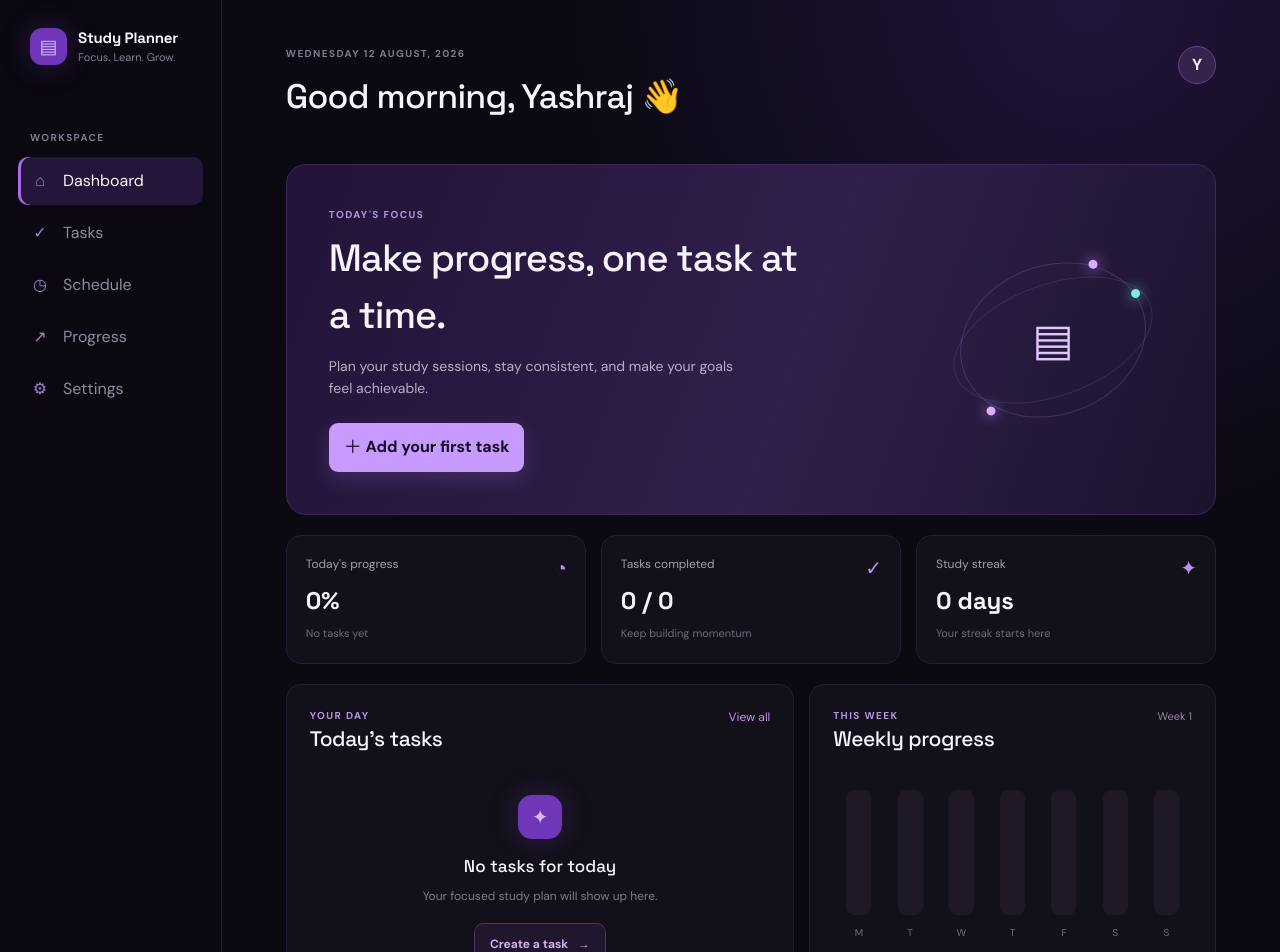
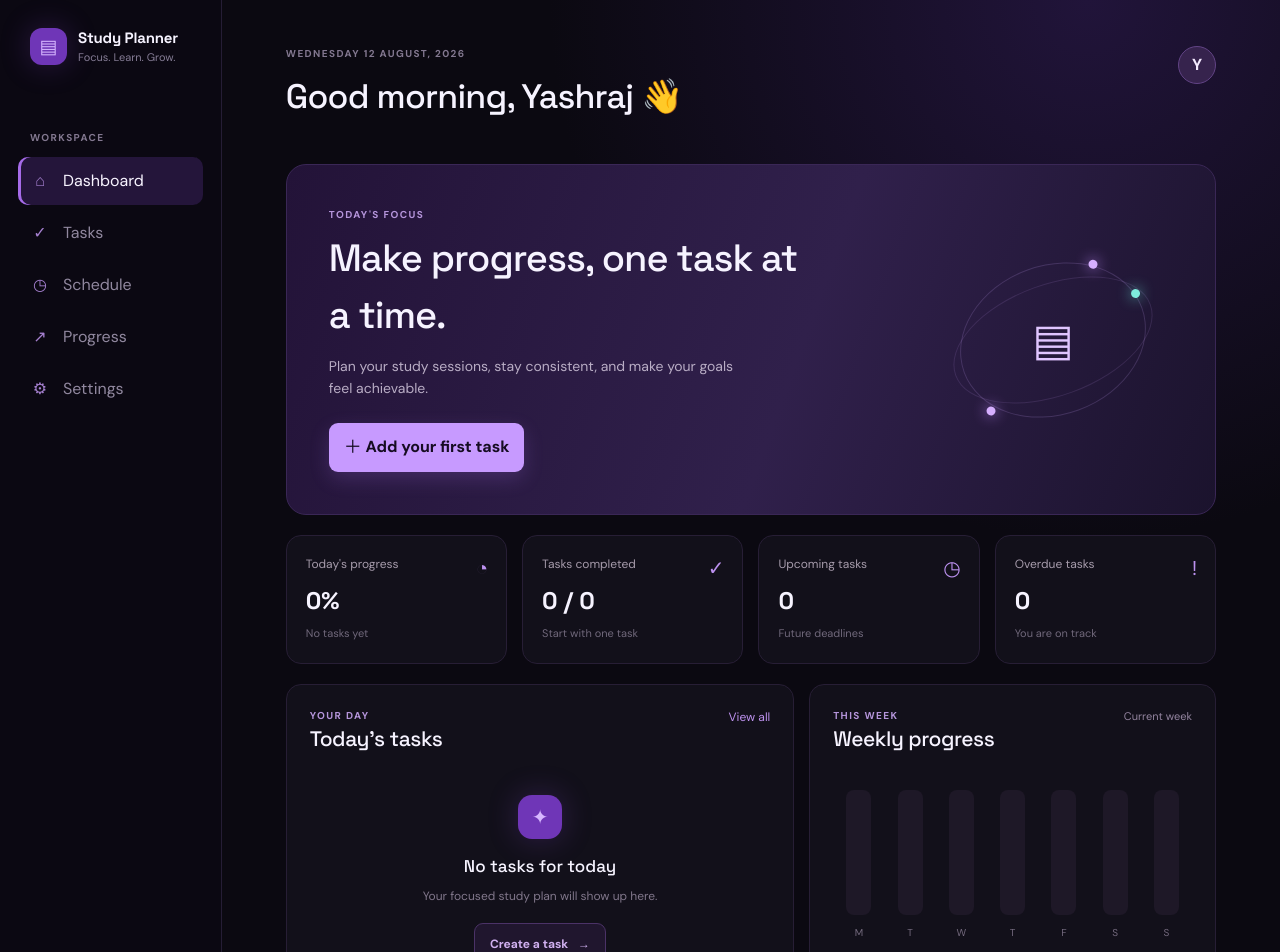
Before and after one commit to yashrajagawane/studyflow-pwa, a React (Vite) app: page / in a window 1280 px wide. Shown: the top 952 px of the page. Built offline with nearby package versions, Linux system fonts and the light colour scheme.

Commit message:
Build dashboard information architecture

```diff
--- a/src/App.css
+++ b/src/App.css
@@ -54,12 +54,13 @@ h2 { margin-bottom: 0; font-size: 21px; letter-spacing: -.45px; }
 .hero-book { position: absolute; inset: 0; display: grid; place-items: center; color: #e0c5ff; font-size: 44px; transform: rotate(20deg); }
 .orbit-dot { position: absolute; width: 9px; height: 9px; border-radius: 50%; background: #d6afff; box-shadow: 0 0 14px #c28aff; }
 .dot-one { top: 12px; right: 26px; }.dot-two { bottom: 24px; left: 7px; }.dot-three { top: 54px; right: -4px; background: #7eecdd; box-shadow: 0 0 14px #64d8ca; }
-.stats-grid { display: grid; grid-template-columns: repeat(3, 1fr); gap: 15px; }
+.stats-grid { display: grid; grid-template-columns: repeat(4, 1fr); gap: 15px; }
 .stat-card, .panel { border: 1px solid #271e35; border-radius: 15px; background: #12101a; }
 .stat-card { position: relative; padding: 19px; }
 .stat-card p { margin-bottom: 12px; color: #a69bab; font-size: 12px; }.stat-card strong { display: block; margin-bottom: 4px; font: 700 24px 'Space Grotesk', sans-serif; }.stat-card span { color: #70687b; font-size: 11px; }.stat-icon { position: absolute; top: 17px; right: 18px; color: #bc91ef; font-size: 20px; }
 .content-grid { display: grid; grid-template-columns: 1.25fr 1fr; gap: 15px; }.panel { padding: 23px; }.panel-heading { display: flex; align-items: flex-start; justify-content: space-between; }.text-button { border: 0; color: #bd91ee; background: transparent; cursor: pointer; font-size: 12px; }.week-badge { color: #93849f; font-size: 11px; }
 .empty-state { min-height: 250px; display: flex; flex-direction: column; align-items: center; justify-content: center; text-align: center; }.empty-icon { width: 44px; height: 44px; margin-bottom: 15px; border-radius: 14px; font-size: 20px; }.empty-state h3 { margin-bottom: 7px; font-size: 17px; }.empty-state p, .coming-soon > p { margin-bottom: 18px; color: #81778b; font-size: 12px; }.secondary-button { color: #d0b0f0; border: 1px solid #4b3267; background: #20162e; font-size: 12px; }.secondary-button span { margin-left: 7px; }.week-bars { display: flex; align-items: end; justify-content: space-between; gap: 10px; height: 185px; padding: 25px 5px 0; }.day-bar { display: flex; flex: 1; flex-direction: column; align-items: center; gap: 10px; color: #746a7e; font-size: 10px; }.bar-track { display: flex; align-items: end; width: 100%; max-width: 25px; height: 125px; border-radius: 8px; background: #1e1827; overflow: hidden; }.bar-fill { width: 100%; border-radius: 8px; background: #9e6bd2; }.panel-note { margin: 13px 0 0; color: #6f6578; font-size: 11px; line-height: 1.5; }.coming-soon { max-width: 500px; margin: 10vh auto; text-align: center; }.coming-soon .empty-icon { margin-inline: auto; }.coming-soon h2 { margin: 8px 0 10px; }.coming-soon > p { line-height: 1.6; }
 .mobile-nav { display: none; }
+@media (max-width: 1000px) { .stats-grid { grid-template-columns: repeat(2, 1fr); } }
 @media (max-width: 800px) { .sidebar { display: none; }.main-content { padding: 29px 17px 90px; }.topbar { margin-bottom: 26px; }.hero-card { min-height: 0; padding: 25px 22px; }.hero-orbit { width: 120px; height: 95px; margin-right: -20px; }.hero-book { font-size: 30px; }.stats-grid { grid-template-columns: 1fr; gap: 10px; }.stat-card { padding: 16px; }.stat-card p { margin-bottom: 7px; }.content-grid { grid-template-columns: 1fr; }.panel { padding: 19px; }.mobile-nav { position: fixed; z-index: 5; right: 12px; bottom: 12px; left: 12px; display: flex; justify-content: space-around; padding: 7px 3px; border: 1px solid #3b2a50; border-radius: 16px; background: rgba(21, 15, 30, .94); box-shadow: 0 10px 30px #08050e; backdrop-filter: blur(12px); }.nav-button.mobile { display: flex; flex-direction: column; gap: 3px; align-items: center; padding: 8px 10px; margin: 0; font-size: 10px; text-align: center; }.nav-button.mobile.active { box-shadow: none; }.nav-button.mobile .nav-icon { font-size: 17px; } }
 @media (max-width: 460px) { .hero-orbit { display: none; }.hero-card h2 { font-size: 27px; }.hero-copy { font-size: 13px; }.topbar h1 { font-size: 24px; } }
--- a/src/App.jsx
+++ b/src/App.jsx
@@ -1,7 +1,8 @@
 import { useMemo, useState } from 'react'
 import './App.css'
+import { ComingSoon } from './components/common/ComingSoon'
 import { AppShell } from './components/layout/AppShell'
-import { ComingSoon } from './components/common/ComingSoon'
+import { Dashboard } from './pages/Dashboard'
 
 function App() {
   const [activePage, setActivePage] = useState('Dashboard')
@@ -32,87 +33,4 @@ function App() {
   )
 }
 
-function Dashboard({ onAddTask }) {
-  return (
-    <div className="dashboard">
-      <section className="hero-card">
-        <div>
-          <p className="card-kicker">TODAY&apos;S FOCUS</p>
-          <h2>Make progress, one task at a time.</h2>
-          <p className="hero-copy">Plan your study sessions, stay consistent, and make your goals feel achievable.</p>
-          <button className="primary-button" type="button" onClick={onAddTask}>
-            <span aria-hidden="true">＋</span> Add your first task
-          </button>
-        </div>
-        <div className="hero-orbit" aria-hidden="true">
-          <span className="orbit-dot dot-one" />
-          <span className="orbit-dot dot-two" />
-          <span className="orbit-dot dot-three" />
-          <span className="hero-book">▤</span>
-        </div>
-      </section>
-
-      <section className="stats-grid" aria-label="Study statistics">
-        <StatCard label="Today&apos;s progress" value="0%" detail="No tasks yet" icon="◔" />
-        <StatCard label="Tasks completed" value="0 / 0" detail="Keep building momentum" icon="✓" />
-        <StatCard label="Study streak" value="0 days" detail="Your streak starts here" icon="✦" />
-      </section>
-
-      <section className="content-grid">
-        <div className="panel tasks-panel">
-          <div className="panel-heading">
-            <div>
-              <p className="card-kicker">YOUR DAY</p>
-              <h2>Today&apos;s tasks</h2>
-            </div>
-            <button className="text-button" type="button" onClick={onAddTask}>View all</button>
-          </div>
-          <EmptyState onAddTask={onAddTask} />
-        </div>
-
-        <div className="panel progress-panel">
-          <div className="panel-heading">
-            <div>
-              <p className="card-kicker">THIS WEEK</p>
-              <h2>Weekly progress</h2>
-            </div>
-            <span className="week-badge">Week 1</span>
-          </div>
-          <div className="week-bars" aria-label="Weekly progress is empty until tasks are added">
-            {['M', 'T', 'W', 'T', 'F', 'S', 'S'].map((day, index) => (
-              <div className="day-bar" key={`${day}-${index}`}>
-                <div className="bar-track"><div className="bar-fill" style={{ height: '0%' }} /></div>
-                <span>{day}</span>
-              </div>
-            ))}
-          </div>
-          <p className="panel-note">Your weekly activity will appear here once you add tasks.</p>
-        </div>
-      </section>
-    </div>
-  )
-}
-
-function StatCard({ label, value, detail, icon }) {
-  return (
-    <article className="stat-card">
-      <div className="stat-icon" aria-hidden="true">{icon}</div>
-      <p>{label}</p>
-      <strong>{value}</strong>
-      <span>{detail}</span>
-    </article>
-  )
-}
-
-function EmptyState({ onAddTask }) {
-  return (
-    <div className="empty-state">
-      <div className="empty-icon" aria-hidden="true">✦</div>
-      <h3>No tasks for today</h3>
-      <p>Your focused study plan will show up here.</p>
-      <button className="secondary-button" type="button" onClick={onAddTask}>Create a task <span aria-hidden="true">→</span></button>
-    </div>
-  )
-}
-
 export default App
--- /dev/null
+++ b/src/components/common/EmptyState.jsx
@@ -0,0 +1,14 @@
+export function EmptyState({ title, description, actionLabel, onAction }) {
+  return (
+    <div className="empty-state">
+      <div className="empty-icon" aria-hidden="true">✦</div>
+      <h3>{title}</h3>
+      <p>{description}</p>
+      {actionLabel && onAction ? (
+        <button className="secondary-button" type="button" onClick={onAction}>
+          {actionLabel} <span aria-hidden="true">→</span>
+        </button>
+      ) : null}
+    </div>
+  )
+}
--- /dev/null
+++ b/src/components/progress/StatCard.jsx
@@ -0,0 +1,10 @@
+export function StatCard({ label, value, detail, icon }) {
+  return (
+    <article className="stat-card">
+      <div className="stat-icon" aria-hidden="true">{icon}</div>
+      <p>{label}</p>
+      <strong>{value}</strong>
+      <span>{detail}</span>
+    </article>
+  )
+}
--- /dev/null
+++ b/src/components/progress/WeeklyProgressPreview.jsx
@@ -0,0 +1,24 @@
+const weekDays = ['M', 'T', 'W', 'T', 'F', 'S', 'S']
+
+export function WeeklyProgressPreview({ values = [], hasActivity = false }) {
+  return (
+    <>
+      <div
+        className="week-bars"
+        aria-label={hasActivity ? 'Weekly study progress' : 'Weekly progress is empty until tasks are added'}
+      >
+        {weekDays.map((day, index) => (
+          <div className="day-bar" key={`${day}-${index}`}>
+            <div className="bar-track">
+              <div className="bar-fill" style={{ height: `${values[index] ?? 0}%` }} />
+            </div>
+            <span>{day}</span>
+          </div>
+        ))}
+      </div>
+      <p className="panel-note">
+        {hasActivity ? 'Your completion activity for the current week.' : 'Your weekly activity will appear here once you add tasks.'}
+      </p>
+    </>
+  )
+}
--- /dev/null
+++ b/src/pages/Dashboard.jsx
@@ -0,0 +1,75 @@
+import { EmptyState } from '../components/common/EmptyState'
+import { StatCard } from '../components/progress/StatCard'
+import { WeeklyProgressPreview } from '../components/progress/WeeklyProgressPreview'
+
+const emptyDashboard = {
+  todayProgress: 0,
+  todayCompleted: 0,
+  todayTotal: 0,
+  upcomingCount: 0,
+  overdueCount: 0,
+  weeklyValues: [0, 0, 0, 0, 0, 0, 0],
+}
+
+export function Dashboard({ onAddTask, data = emptyDashboard }) {
+  const dashboard = { ...emptyDashboard, ...data }
+  const hasTasks = dashboard.todayTotal > 0 || dashboard.upcomingCount > 0 || dashboard.overdueCount > 0
+  const hasWeeklyActivity = dashboard.weeklyValues.some((value) => value > 0)
+
+  return (
+    <div className="dashboard">
+      <section className="hero-card">
+        <div>
+          <p className="card-kicker">TODAY&apos;S FOCUS</p>
+          <h2>Make progress, one task at a time.</h2>
+          <p className="hero-copy">Plan your study sessions, stay consistent, and make your goals feel achievable.</p>
+          <button className="primary-button" type="button" onClick={onAddTask}>
+            <span aria-hidden="true">＋</span> Add your first task
+          </button>
+        </div>
+        <div className="hero-orbit" aria-hidden="true">
+          <span className="orbit-dot dot-one" />
+          <span className="orbit-dot dot-two" />
+          <span className="orbit-dot dot-three" />
+          <span className="hero-book">▤</span>
+        </div>
+      </section>
+
+      <section className="stats-grid" aria-label="Study statistics">
+        <StatCard label="Today&apos;s progress" value={`${dashboard.todayProgress}%`} detail={hasTasks ? 'Keep going' : 'No tasks yet'} icon="◔" />
+        <StatCard label="Tasks completed" value={`${dashboard.todayCompleted} / ${dashboard.todayTotal}`} detail={hasTasks ? 'Completed today' : 'Start with one task'} icon="✓" />
+        <StatCard label="Upcoming tasks" value={dashboard.upcomingCount} detail="Future deadlines" icon="◷" />
+        <StatCard label="Overdue tasks" value={dashboard.overdueCount} detail={dashboard.overdueCount ? 'Needs attention' : 'You are on track'} icon="!" />
+      </section>
+
+      <section className="content-grid">
+        <div className="panel tasks-panel">
+          <div className="panel-heading">
+            <div>
+              <p className="card-kicker">YOUR DAY</p>
+              <h2>Today&apos;s tasks</h2>
+            </div>
+            <button className="text-button" type="button" onClick={onAddTask}>View all</button>
+          </div>
+          <EmptyState
+            title="No tasks for today"
+            description="Your focused study plan will show up here."
+            actionLabel="Create a task"
+            onAction={onAddTask}
+          />
+        </div>
+
+        <div className="panel progress-panel">
+          <div className="panel-heading">
+            <div>
+              <p className="card-kicker">THIS WEEK</p>
+              <h2>Weekly progress</h2>
+            </div>
+            <span className="week-badge">Current week</span>
+          </div>
+          <WeeklyProgressPreview values={dashboard.weeklyValues} hasActivity={hasWeeklyActivity} />
+        </div>
+      </section>
+    </div>
+  )
+}
```
Also changed, not shown: 1 other file (tests, documents, lock files or other folders).
